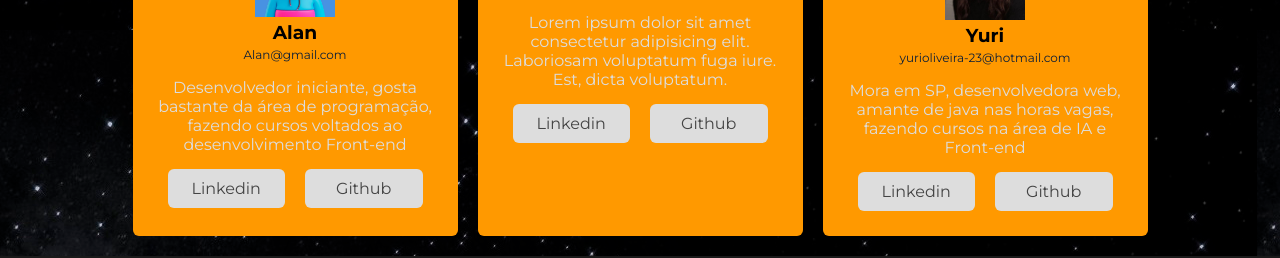
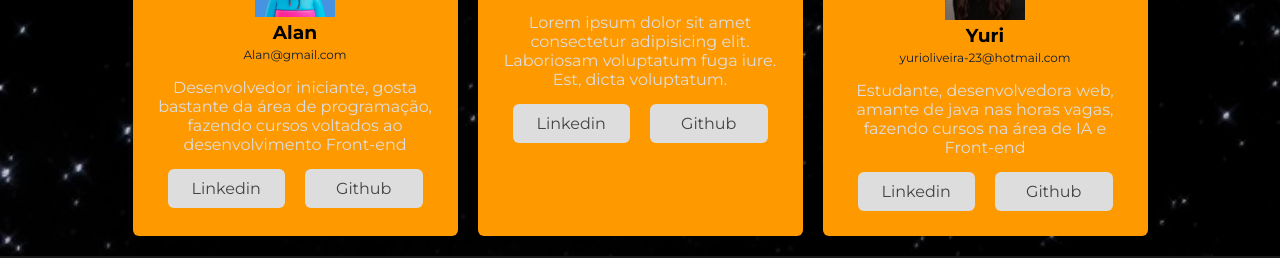
Before and after one commit to AlanPedroD/sprint-03-proz, a plain HTML site: page src/sobre.html in a window 1280 px wide. Shown: the part 734-992 px from the top of the page. Drawn offline with Linux system fonts and the light colour scheme.

Commit message:
ajustes pag sobre

```diff
--- a/css/sobre.css
+++ b/css/sobre.css
@@ -1,5 +1,6 @@
 body{
   background: url(/image/galaxia-noturna-paint.jpg);
+  background-size: cover;
 }
 /*sobre nos */
 .about{
--- a/src/sobre.html
+++ b/src/sobre.html
@@ -71,7 +71,7 @@
             <img src="/image/yuristn.jpeg" alt="membro_imagem">
             <h3>Yuri</h3>
             <span>yurioliveira-23@hotmail.com</span>
-            <p>Mora em SP, desenvolvedora web, amante de java nas horas vagas, fazendo cursos na área de IA e Front-end</p>
+            <p>Estudante, desenvolvedora web, amante de java nas horas vagas, fazendo cursos na área de IA e Front-end</p>
             <div class="btn_grp">
               <a href="https://www.linkedin.com/in/yuri-oliveira-santana/">Linkedin</a>
               <a href="https://github.com/yursx">Github</a>
```
